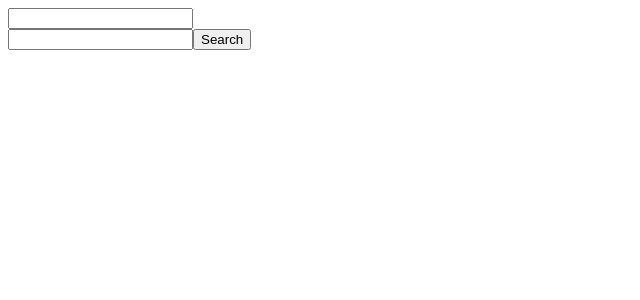
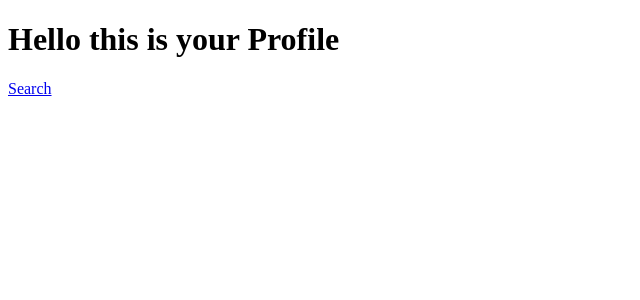
Before and after one commit to MohamedKadi/Weather-App, a React (Vite) app in the folder WeatherApp/: page / in a window 1280 px wide. Shown: the top 300 px of the page, without its empty margins (0-640 px from the left). Built offline with nearby package versions, Linux system fonts and the light colour scheme.

Commit message:
routing basics

```diff
--- a/WeatherApp/package.json
+++ b/WeatherApp/package.json
@@ -11,7 +11,8 @@
   },
   "dependencies": {
     "react": "^19.0.0",
-    "react-dom": "^19.0.0"
+    "react-dom": "^19.0.0",
+    "react-router-dom": "^7.1.5"
   },
   "devDependencies": {
     "@eslint/js": "^9.19.0",
--- a/WeatherApp/src/App.jsx
+++ b/WeatherApp/src/App.jsx
@@ -1,10 +1,21 @@
 import { useState } from 'react';
 import Search from './partials/Search';
+import Profile from './partials/Profile';
+import About from './partials/About';
+import NotFound from './partials/NotFound';
+import { RouterProvider, createBrowserRouter } from 'react-router-dom';
+
+const router = createBrowserRouter([
+  { path: '/', element: <Profile /> },
+  { path: '/about', element: <About /> },
+  { path: '/search', element: <Search /> },
+  { path: '*', element: <NotFound /> },
+]);
 
 function App() {
   return (
     <>
-      <Search />
+      <RouterProvider router={router} />
     </>
   );
 }
--- /dev/null
+++ b/WeatherApp/src/partials/About.jsx
@@ -0,0 +1,10 @@
+import { Link } from 'react-router-dom';
+
+export default function About() {
+  return (
+    <div>
+      <h1>Hello this is About</h1>
+      <Link to="/">Profile</Link>
+    </div>
+  );
+}
--- /dev/null
+++ b/WeatherApp/src/partials/NotFound.jsx
@@ -0,0 +1,10 @@
+import { Link } from 'react-router-dom';
+
+export default function NotFound() {
+  return (
+    <div>
+      <h1>Not Found 404</h1>
+      <Link to="/"></Link>
+    </div>
+  );
+}
--- /dev/null
+++ b/WeatherApp/src/partials/Profile.jsx
@@ -0,0 +1,10 @@
+import { Link } from 'react-router-dom';
+
+export default function Profile() {
+  return (
+    <div>
+      <h1>Hello this is your Profile</h1>
+      <Link to="/search">Search</Link>
+    </div>
+  );
+}
```
Also changed, not shown: 1 other file (tests, documents, lock files or other folders).
